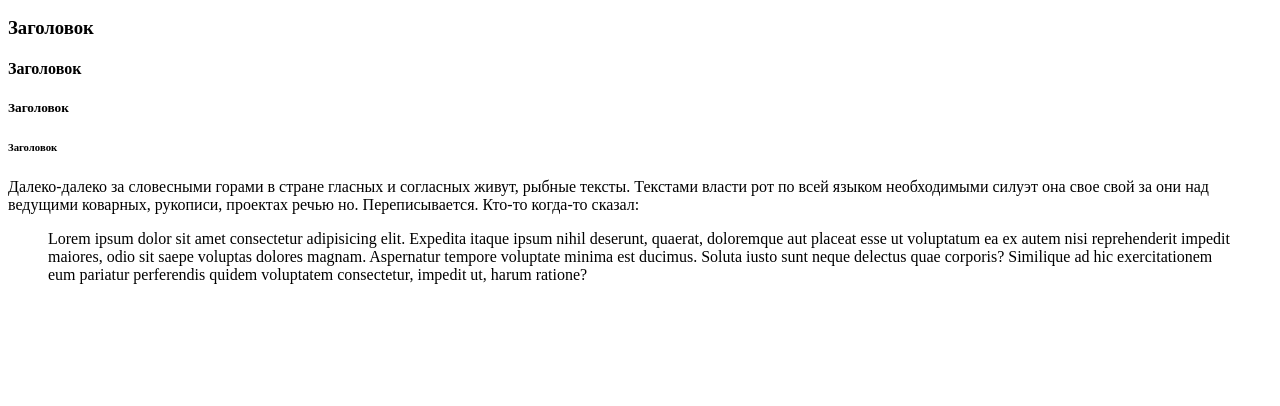
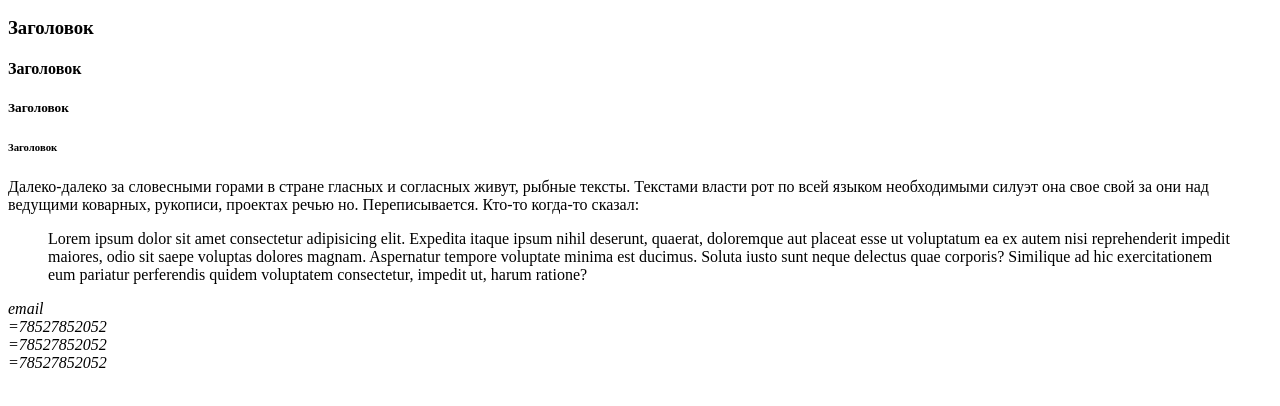
Before and after one commit to Pycha228/base, a plain HTML site: page html-14/index.html in a window 1280 px wide. Shown: the part 110-516 px from the top of the page. Drawn offline with Linux system fonts and the light colour scheme.

Commit message:
html-14 without homework end. Start html-15 just created

```diff
--- a/html-14/index.html
+++ b/html-14/index.html
@@ -21,5 +21,9 @@
     <blockquote>
         Lorem ipsum dolor sit amet consectetur adipisicing elit. Expedita itaque ipsum nihil deserunt, quaerat, doloremque aut placeat esse ut voluptatum ea ex autem nisi reprehenderit impedit maiores, odio sit saepe voluptas dolores magnam. Aspernatur tempore voluptate minima est ducimus. Soluta iusto sunt neque delectus quae corporis? Similique ad hic exercitationem eum pariatur perferendis quidem voluptatem consectetur, impedit ut, harum ratione?
     </blockquote>
+    <address>email</address>
+    <address>=78527852052</address>
+    <address>=78527852052</address>
+    <address>=78527852052</address>
 </body>
 </html>
```
Also changed, not shown: html-15/index.html (added, +12 -0 lines), html-15/html-logo.svg (added), 1 other file.
